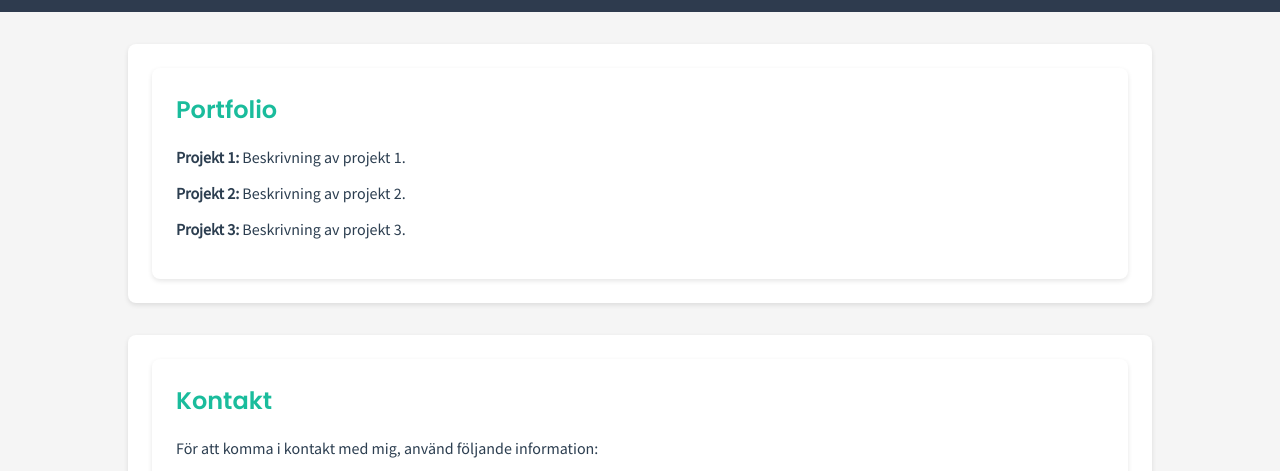
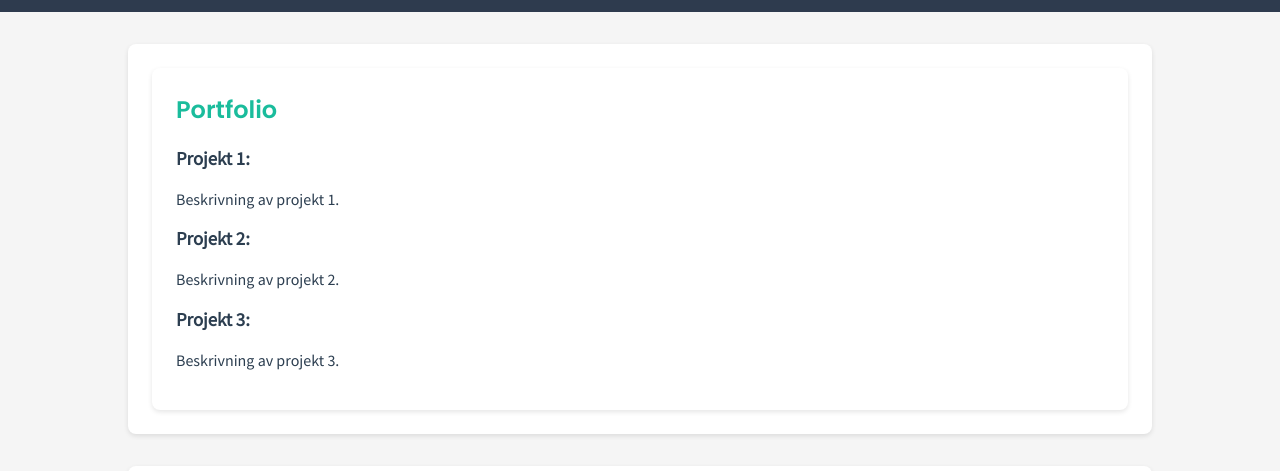
Before and after one commit to JohnArvid/simple-personal-website, a plain HTML site: page index.html in a window 1280 px wide. Shown: the part 163-634 px from the top of the page. Drawn offline with Linux system fonts and the light colour scheme.

Commit message:
switch from spans to h3

```diff
--- a/index.html
+++ b/index.html
@@ -19,13 +19,16 @@
                 <h2>Portfolio</h2>
                 <ul class="project-list">
                     <li class="project-item">
-                        <span class="project-title">Projekt 1:</span> Beskrivning av projekt 1.
+                        <h3 class="project-title">Projekt 1:</h3>
+                        <p>Beskrivning av projekt 1.</p>
                     </li>
                     <li class="project-item">
-                        <span class="project-title">Projekt 2:</span> Beskrivning av projekt 2.
+                        <h3 class="project-title">Projekt 2:</h3>
+                        <p>Beskrivning av projekt 2.</p>
                     </li>
                     <li class="project-item">
-                        <span class="project-title">Projekt 3:</span> Beskrivning av projekt 3.
+                        <h3 class="project-title">Projekt 3:</h3>
+                        <p>Beskrivning av projekt 3.</p>
                     </li>
                     <!-- Lägg till fler projekt här -->
                 </ul>
@@ -44,7 +47,13 @@
         <div class="graphic-element"></div>
     </div>
     <footer>
-        <p>&copy; 2024 JohnArvid</p>
+        <p>&copy; <span id="year"></span> JohnArvid</p>
     </footer>
 </body>
+<script>
+  "use strict"
+  let now = new Date();
+  let year = now.getUTCFullYear();
+  document.getElementById("year").innerText = year;
+</script>
 </html>
```
